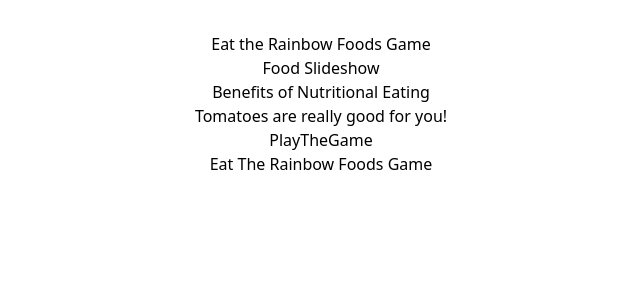
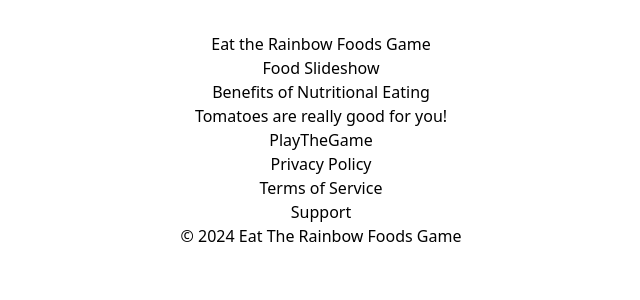
Before and after one commit to lavollmer/eat-the-rainbow-foods, a React (Vite) app: page / in a window 1280 px wide. Shown: the top 300 px of the page, without its empty margins (319-959 px from the left). Built offline with nearby package versions, Linux system fonts and the light colour scheme.

Commit message:
updating the footer

```diff
--- a/src/assets/Footer.jsx
+++ b/src/assets/Footer.jsx
@@ -1,13 +1,18 @@
-import React from 'react'
+import React from "react";
 
 const Footer = () => {
   return (
-    <div>
-        <div>
-            <h1>Eat The Rainbow Foods Game</h1>
-        </div>
+    <div className="flex flex-row text-sm">
+      <div className="flex flew-col">
+        <p>Privacy Policy</p>
+        <p>Terms of Service</p>
+        <p>Support</p>
+      </div>
+      <div>
+        <p>© 2024 Eat The Rainbow Foods Game</p>
+      </div>
     </div>
-  )
-}
+  );
+};
 
-export default Footer
+export default Footer;
```
Also changed, not shown: src/assets/SignIn.jsx (added, +41 -0 lines).
